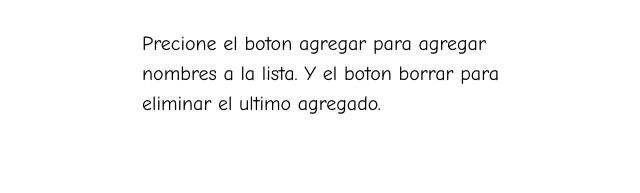
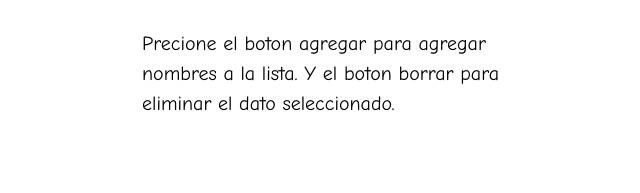
Before and after one commit to jonh8395/Tarea2-awa, a plain HTML site: page Index.html in a window 1280 px wide. Shown: the part 435-628 px from the top of the page, 603-1243 px from the left. Drawn offline with nearby package versions, Linux system fonts and the light colour scheme.

Commit message:
Add files via upload

```diff
--- a/Index.html
+++ b/Index.html
@@ -55,7 +55,7 @@
 
 
                   <br>
-                  <te>Precione el boton agregar para agregar nombres a la lista. Y el boton borrar para eliminar el ultimo agregado.</te>
+                  <te>Precione el boton agregar para agregar nombres a la lista. Y el boton borrar para eliminar el dato seleccionado.</te>
             </div>
           </div>
 
```
